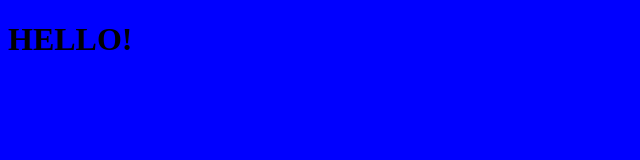
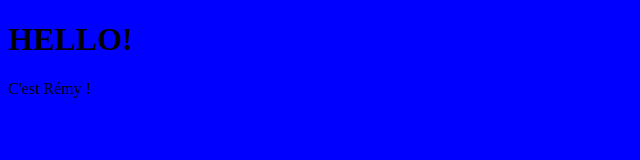
Before and after one commit to ddaoellena/WORKSHOP_ESAD, a plain HTML site: page index.html in a window 1280 px wide. Shown: the whole page, without its empty margins (0-640 px from the left). Drawn offline with Linux system fonts and the light colour scheme; files that its build step writes are made by us from their sources.

Commit message:
TEST_REMY

```diff
--- a/index.html
+++ b/index.html
@@ -7,5 +7,6 @@
   </head>
   <body>
       <h1>HELLO!</h1>
+      <p>C'est Rémy !</p>
   </body>
 </html>
```
Also changed, not shown: 1 other file.
